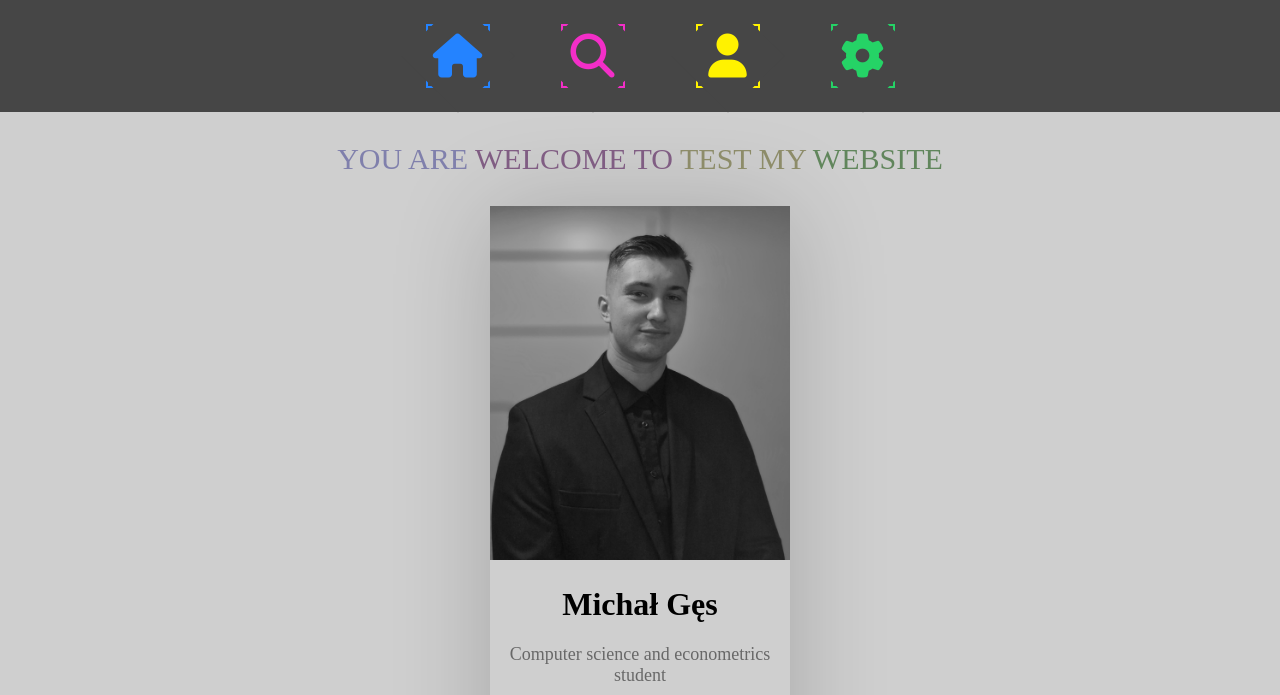
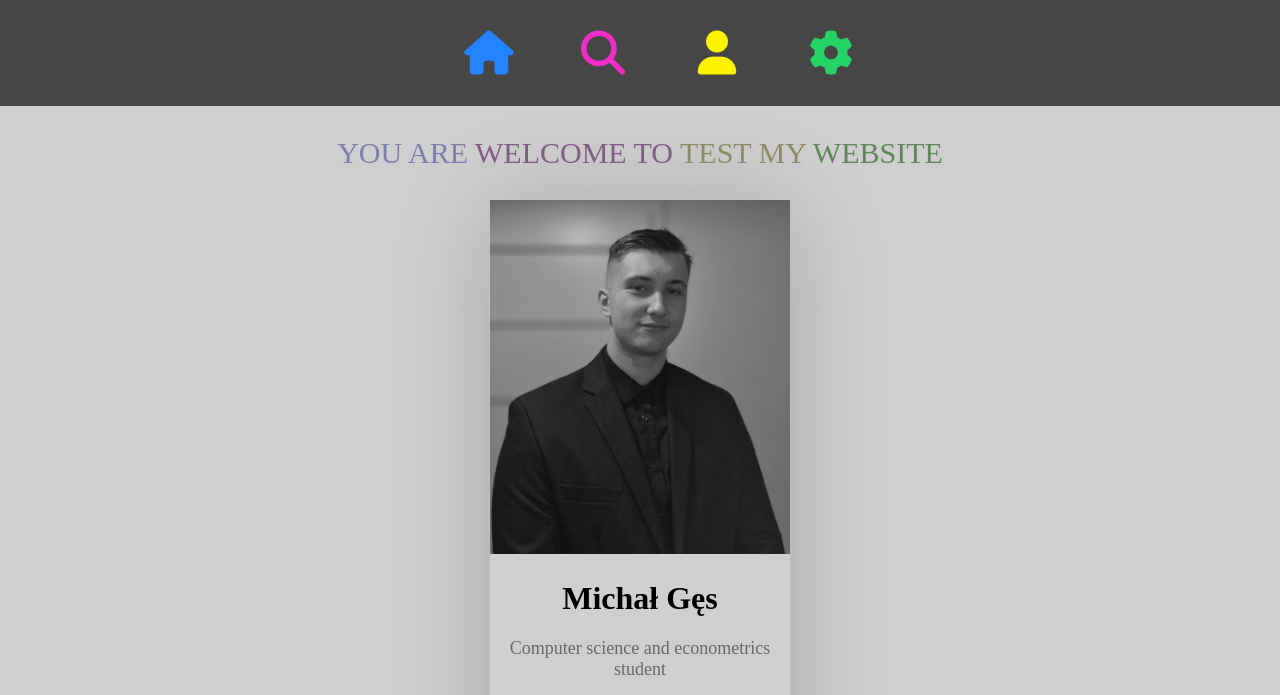
Before and after one commit to Michaslo/show-page, a plain HTML site: page index.html in a window 1280 px wide. Shown: the top 695 px of the page. Drawn offline with Linux system fonts and the light colour scheme.

Commit message:
Add files via upload

```diff
--- a/style.css
+++ b/style.css
@@ -13,7 +13,7 @@
    justify-content: center;
    align-items: center;
    background-color: #464646;
-   width: 100%;
+   width: auto;
    margin: auto;
    padding: auto;
  }
@@ -72,13 +72,13 @@
  ul {
     position: relative;
     display: flex;
-    gap: 55px;
+    gap: 40px;
  }
  ul li {
     position: relative;
     list-style: none;
-    width: 80px;
-    height: 80px;
+    width: 74px;
+    height: 74px;
     display: flex;
     justify-content: center;
     align-items: center;
@@ -88,7 +88,7 @@
  ul li::before {
     content: '';
     position: absolute;
-    inset: 30px;
+    inset: 40px;
     box-shadow: 0 0 0 10px var(--clr),
                 0 0 0 20px var(--bg),
                 0 0 0 22px var(--clr);
@@ -145,7 +145,6 @@
  }
 
  .card {
-   margin-top: 1000px;
    box-shadow: 0 6px 100px 0 rgba(0, 0, 0, 0.2);
    max-width: 300px;
    margin: auto;
```
